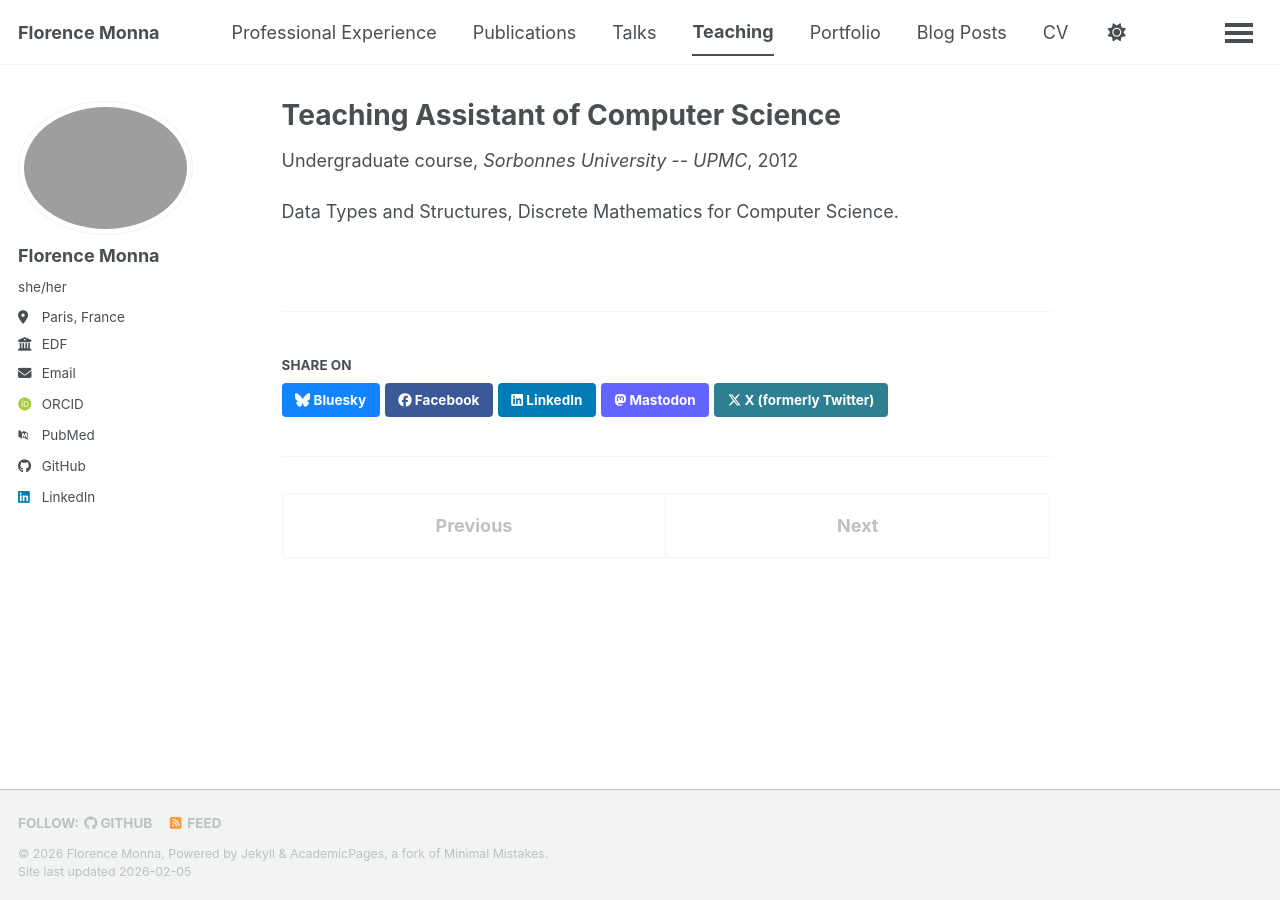
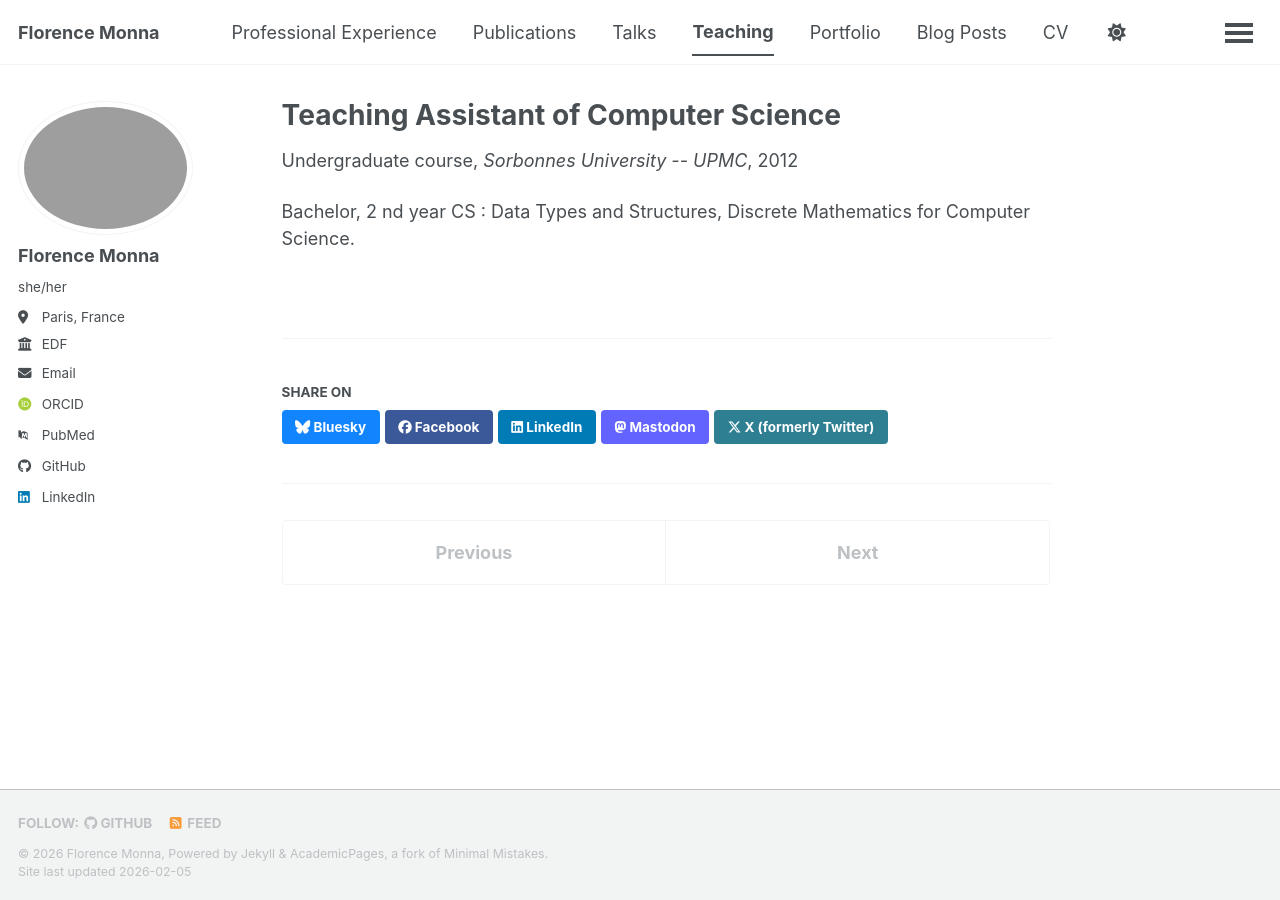
Before and after one commit to fmonna/fmonna.github.io, a Jekyll site: the page built from _teaching/data_types_and_structures.md, in a window 1280 px wide. Built offline with Jekyll 4.4.1, drawn with Linux system fonts in a browser that asks for light colours; some web fonts are replaced; a script bundle is joined from its source files by our own code; library files that are not in the unit come from our copies; a file with an impossible date is left out.

Commit message:
Update data_types_and_structures.md

```diff
--- a/_teaching/data_types_and_structures.md
+++ b/_teaching/data_types_and_structures.md
@@ -8,4 +8,4 @@ date: 2012-10-01 - 2024-06-15
 location: "Paris, France"
 ---
 
-Data Types and Structures, Discrete Mathematics for Computer Science.
+Bachelor, 2 nd year CS : Data Types and Structures, Discrete Mathematics for Computer Science.
```
